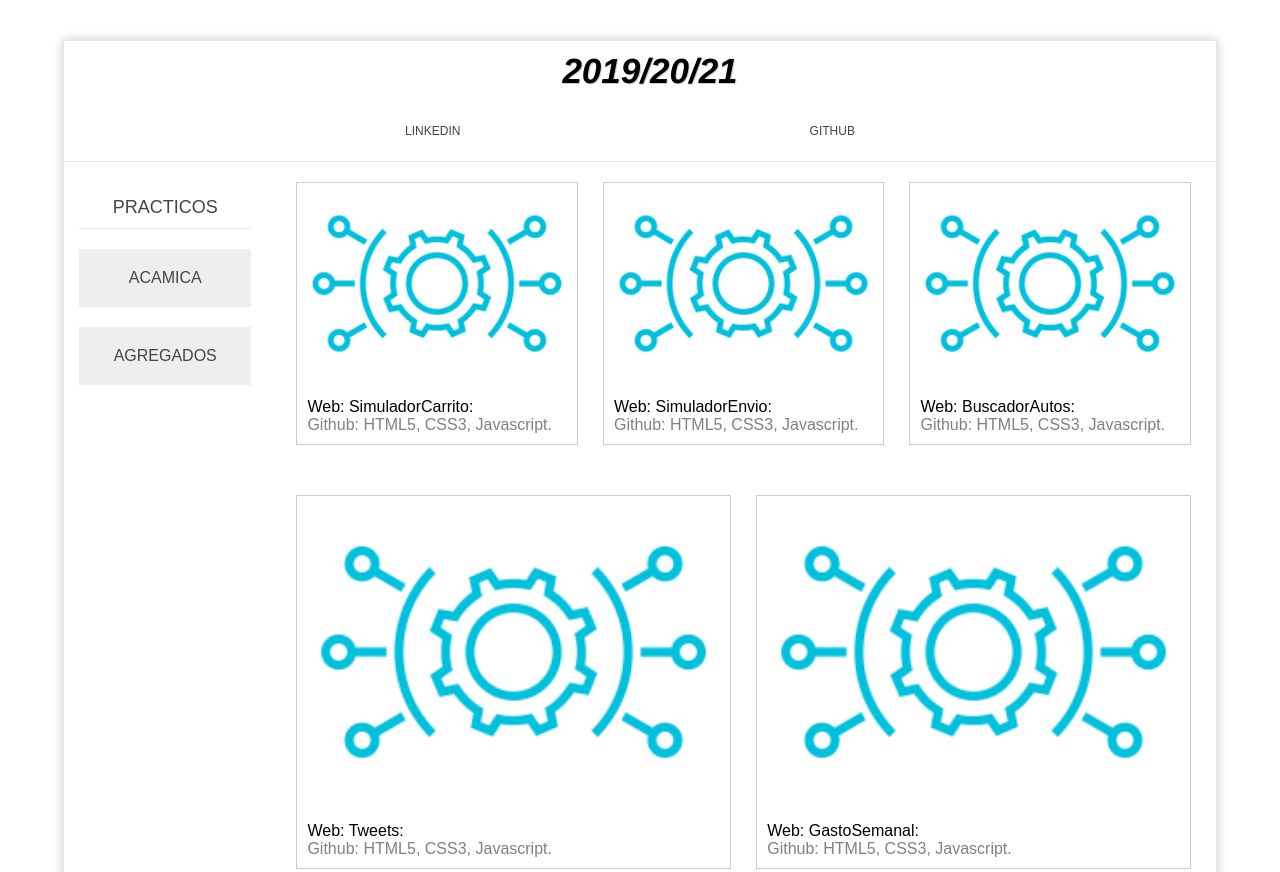
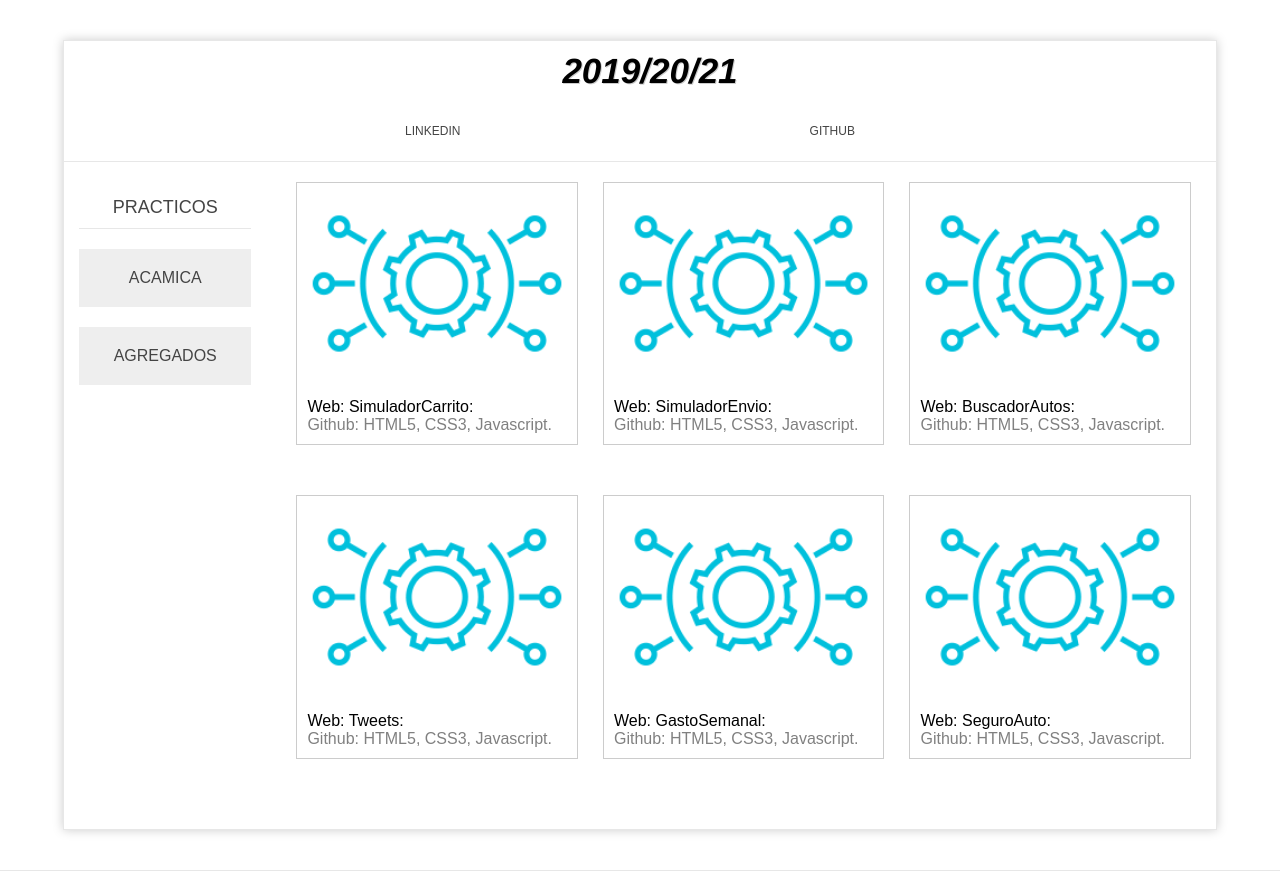
Before and after one commit to megagringa/Portafolio, a plain HTML site: page practicos.html in a window 1280 px wide. Shown: the top 872 px of the page. Drawn offline with Linux system fonts and the light colour scheme.

Commit message:
agregado

```diff
--- a/practicos.html
+++ b/practicos.html
@@ -136,6 +136,20 @@
 
             </article>
 
+            <article class="project">
+                <div class="image-wrap">
+                    <a href="https://megagringa.github.io/sAuto/index.html" target="_blank">
+                        <img src="img/carrito.png" alt="carrito.png"></a>
+
+                </div>
+                <div class="project-info">
+                    <a href="https://megagringa.github.io/LocalStorageTweets/index.html" target="_blank">Web: SeguroAuto:</a>
+                    <a href="https://github.com/megagringa/LocalStorageTweets" target="_blank">
+                        <p>Github: HTML5, CSS3, Javascript.</p></a>
+                </div>
+
+            </article>
+
 
 
 
```
